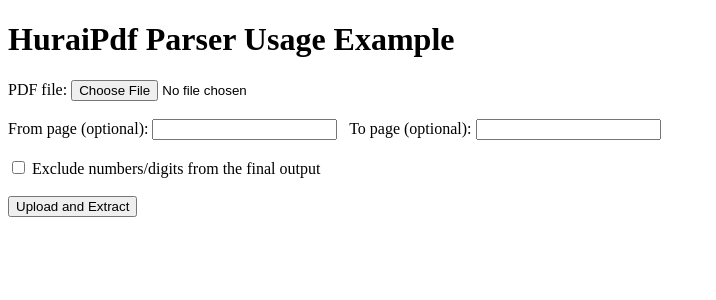
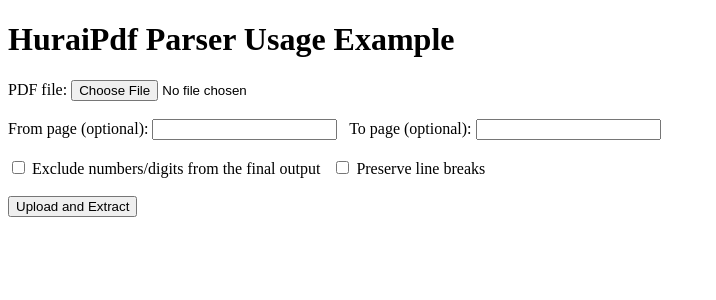
Before and after one commit to bezicto/HuraiPdf, a PHP site: page / in a window 1280 px wide. Shown: the top 300 px of the page, without its empty margins (0-716 px from the left). Run offline with PHP 8.4, Linux system fonts and the light colour scheme.

Commit message:
Add optional line break preservation to stopword filtering

```diff
--- a/index.php
+++ b/index.php
@@ -35,10 +35,12 @@ ini_set('memory_limit', (string) min($maxMemoryBytes ?? 512 * 1024 * 1024, 512 *
 $errorMessage = '';
 $result = null;
 $excludeNumbers = false;
+$preserveLineBreaks = false;
 $createdFiles = [];
 if (($_SERVER['REQUEST_METHOD'] ?? '') === 'POST') {
     try {
         $excludeNumbers = ($_POST['exclude_numbers'] ?? '') === '1';
+        $preserveLineBreaks = ($_POST['preserve_line_breaks'] ?? '') === '1';
         $uploadedFile = $_FILES['pdf_file'] ?? null;
         if (!is_array($uploadedFile) || ($uploadedFile['error'] ?? UPLOAD_ERR_NO_FILE) !== UPLOAD_ERR_OK) {
             throw new InvalidArgumentException('Upload failed. Check the file size and server upload limits.');
@@ -84,10 +86,11 @@ if (($_SERVER['REQUEST_METHOD'] ?? '') === 'POST') {
         // extractFile() calls this function for each page without retaining the whole document.
         // Use $page->getText() directly instead of filter() for unfiltered text.
         try {
-            $extraction = $parser->extractFile($tmpPath, static function ($page) use ($filter, $handle, $excludeNumbers, &$textLength, &$preview): void {
-                $filtered = $filter->filter($page->getText(), $excludeNumbers);
+            $extraction = $parser->extractFile($tmpPath, static function ($page) use ($filter, $handle, $excludeNumbers, $preserveLineBreaks, &$textLength, &$preview): void {
+                $filtered = $filter->filter($page->getText(), $excludeNumbers, $preserveLineBreaks);
                 if ($filtered === '') { return; }
-                $chunk = ($textLength > 0 ? ' ' : '') . $filtered;
+                $separator = $preserveLineBreaks ? "\n\n" : ' ';
+                $chunk = ($textLength > 0 ? $separator : '') . $filtered;
                 if (strlen($chunk) > MAX_OUTPUT_BYTES - $textLength) {
                     throw PdfParseException::resourceLimitExceeded('Output exceeds the configured text limit.');
                 }
@@ -103,6 +106,7 @@ if (($_SERVER['REQUEST_METHOD'] ?? '') === 'POST') {
             'source_original_name' => $originalName,
             'extracted_at_utc' => gmdate(DATE_ATOM), 'engine' => 'HuraiPdf/Parser',
             'from_page' => $fromPage, 'to_page' => $toPage, 'exclude_numbers' => $excludeNumbers,
+            'preserve_line_breaks' => $preserveLineBreaks,
             'text_length' => $textLength, 'performance' => $extraction['metrics'],
         ];
         writeAllFile($metaPath . '.part', json_encode($meta, JSON_PRETTY_PRINT | JSON_INVALID_UTF8_SUBSTITUTE | JSON_THROW_ON_ERROR));
@@ -116,6 +120,7 @@ if (($_SERVER['REQUEST_METHOD'] ?? '') === 'POST') {
             'text_file' => 'output/' . $name . '.txt',
             'meta_file' => 'output/' . $name . '.json',
             'exclude_numbers' => $excludeNumbers, 'warnings' => $metadata['warnings'],
+            'preserve_line_breaks' => $preserveLineBreaks,
             'preview' => $preview, 'preview_truncated' => $textLength > strlen($preview),
         ];
     } catch (Throwable $exception) {
@@ -217,6 +222,11 @@ function writeAllFile(string $path, string $data): void
             <input name="exclude_numbers" type="checkbox" value="1"<?php echo $excludeNumbers ? ' checked' : ''; ?>>
             Exclude numbers/digits from the final output
         </label>
+        &nbsp;
+        <label>
+            <input name="preserve_line_breaks" type="checkbox" value="1"<?php echo $preserveLineBreaks ? ' checked' : ''; ?>>
+            Preserve line breaks
+        </label>
         <br><br>
         <button type="submit">Upload and Extract</button>
     </form>
@@ -230,6 +240,7 @@ function writeAllFile(string $path, string $data): void
         <p>Source PDF: <?php echo htmlspecialchars($result['source_pdf'], ENT_QUOTES, 'UTF-8'); ?></p>
         <p>Pages parsed: <?php echo htmlspecialchars($result['page_range'], ENT_QUOTES, 'UTF-8'); ?></p>
         <p>Numbers/digits excluded: <?php echo $result['exclude_numbers'] ? 'Yes' : 'No'; ?></p>
+        <p>Line breaks preserved: <?php echo $result['preserve_line_breaks'] ? 'Yes' : 'No'; ?></p>
         <p>Text output: <a href="<?php echo htmlspecialchars($result['text_file'], ENT_QUOTES, 'UTF-8'); ?>"><?php echo htmlspecialchars($result['text_file'], ENT_QUOTES, 'UTF-8'); ?></a></p>
         <p>Meta output: <a href="<?php echo htmlspecialchars($result['meta_file'], ENT_QUOTES, 'UTF-8'); ?>"><?php echo htmlspecialchars($result['meta_file'], ENT_QUOTES, 'UTF-8'); ?></a></p>
 
```
Also changed, not shown: src/HuraiPdf/Filter/StopWordFilter.php (+20 -5 lines), README.md.
